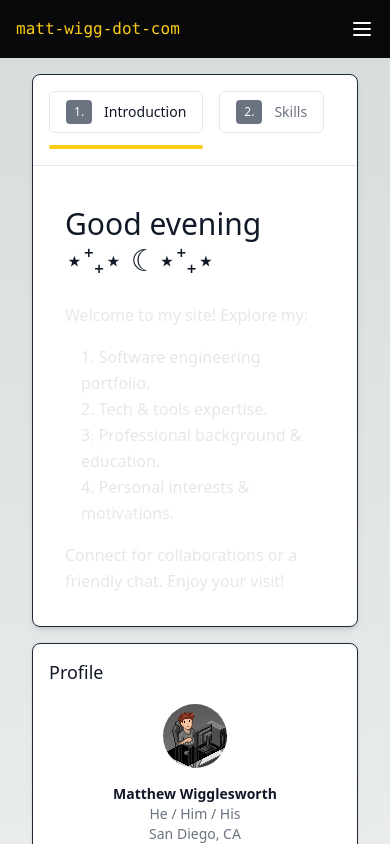
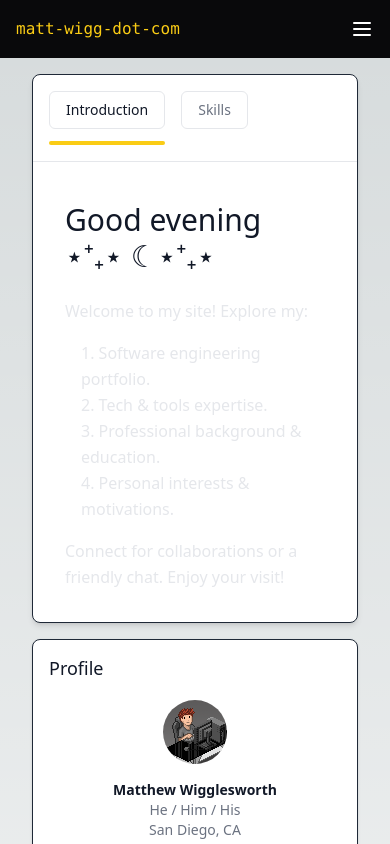
Before and after one commit to matt-wigg/matt-wigg-dot-com, a Next.js app: page / in a window 390 px wide. Shown: the top 844 px of the page. Built offline with nearby package versions, Linux system fonts and the light colour scheme.

Commit message:
hide hotkey on mobile

```diff
--- a/src/components/HomeTabs/HomeTabs.tsx
+++ b/src/components/HomeTabs/HomeTabs.tsx
@@ -57,11 +57,12 @@ const HomeTabs = () => {
   }, []);
 
   const handleKeyDown = (event: KeyboardEvent) => {
-    if (event.key === '1') {
+    if (!event.shiftKey) return;
+    if (event.key === '1' || event.key === '!') {
       setActiveTab('introduction');
-    } else if (event.key === '2') {
+    } else if (event.key === '2' || event.key === '@') {
       setActiveTab('skills');
-    } else if (event.key === '3') {
+    } else if (event.key === '3' || event.key === '#') {
       setActiveTab('experience');
     }
   };
@@ -91,11 +92,11 @@ const HomeTabs = () => {
               onClick={() => setActiveTab(tab as TabName)}
             >
               <span
-                className={`inline-block text-white dark:text-gray-400 rounded px-2 py-1 text-xs mr-3 transition duration-150 ease-in-out bg-gray-500 dark:bg-gray-700`}
+                className={` text-white dark:text-gray-400 rounded px-2 py-1 text-xs mr-3 transition duration-150 ease-in-out bg-gray-500 dark:bg-gray-700 hidden sm:inline`}
               >
-                {index + 1}.
+                Shift + {index + 1}
               </span>
-              {tab.charAt(0).toUpperCase() + tab.slice(1)}{' '}
+              <span>{tab.charAt(0).toUpperCase() + tab.slice(1)}</span>
             </button>
           ))}
         </div>
```
